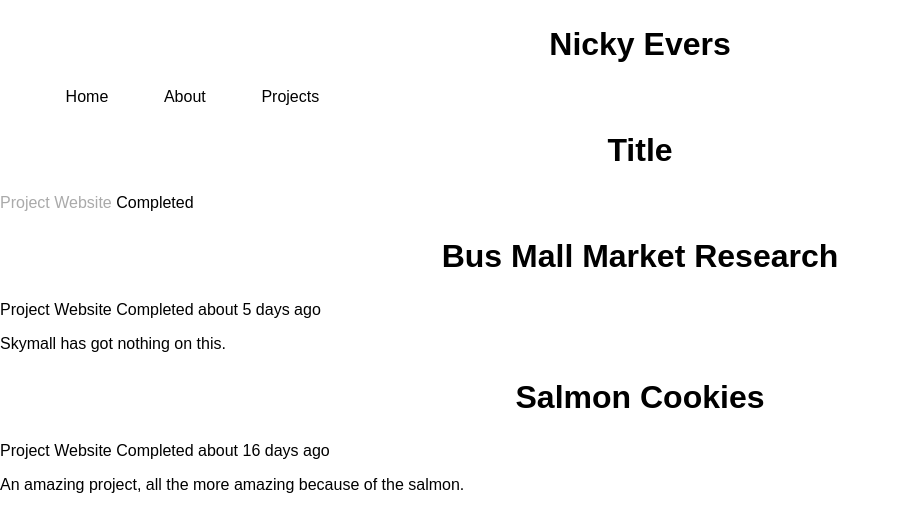
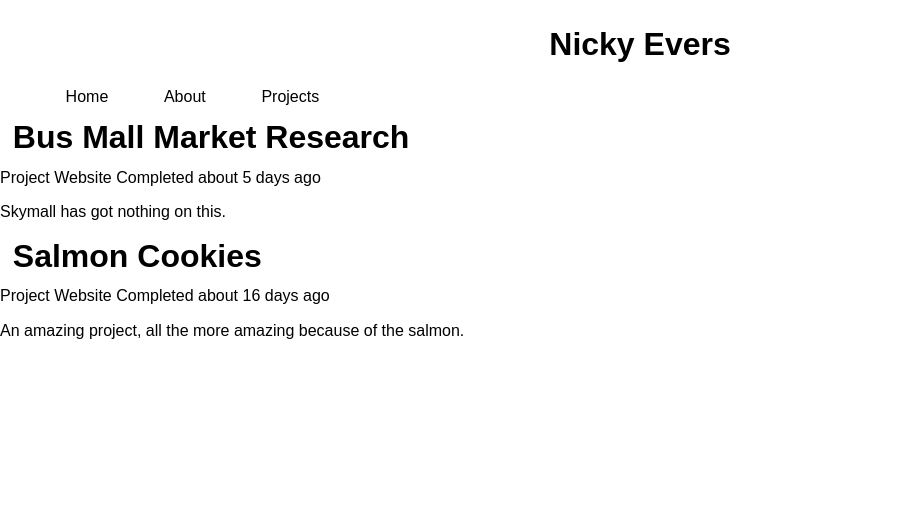
Before and after one commit to NeversSync/Old-Portfolio, a plain HTML site: page index.html in a window 1280 px wide. Shown: the whole page, without its empty margins (0-900 px from the left). Drawn offline with Linux system fonts and the light colour scheme.

Commit message:
fixed bug, hid old template with css

```diff
--- a/index.html
+++ b/index.html
@@ -13,7 +13,7 @@
 </head>
 <body>
   <header id="main-header" class="clearfix">
-    <h1>Nicky Evers</h1>
+    <h1 id="logo">Nicky Evers</h1>
     <nav>
     <div class="mobile-menu">
       <button class="icon-menu pull-right"></button>
--- a/scripts/article.js
+++ b/scripts/article.js
@@ -10,15 +10,15 @@ function Project (options) {
 }
 
 Project.prototype.toHtml = function() {
-  var $newProject = $('article.template').clone();
-  $newProject.attr('data-category', this.category);
+  var $newProject = $('article.template').clone().removeClass('template');
+
+  $newProject.find('article').attr('data-category', this.category);
   $newProject.find('h1').text(this.title);
   $newProject.find('a').attr('href', this.projectUrl);
   $newProject.find('.project-description').html(this.body);
   $newProject.find('time[pubdate]').attr('title', this.madeOn);
   $newProject.find('time').text('about ' + parseInt((new Date() - new Date(this.madeOn))/60/60/24/1000) + ' days ago');
-  $newProject.removeClass('template');
-  $newProject.find('article.template').remove();
+
   return $newProject;
 }
 
--- a/styles/base.css
+++ b/styles/base.css
@@ -19,5 +19,5 @@ a:hover, a:focus {
 }
 
 a:visited {
-  color: #AAA;
+  color: deepskyblue;
 }
--- a/styles/modules.css
+++ b/styles/modules.css
@@ -1,7 +1,11 @@
 /*nav styling*/
-header h1 {
+#logo {
   text-align: center;
   margin: 2% auto;
+}
+
+header h1 {
+  margin: 1%;
 }
 
 .icon-menu {
@@ -45,3 +49,9 @@ nav:hover ul {
   display: inline;
   }
 }
+
+/*article styling */
+
+.template {
+  display: none;
+}
```
